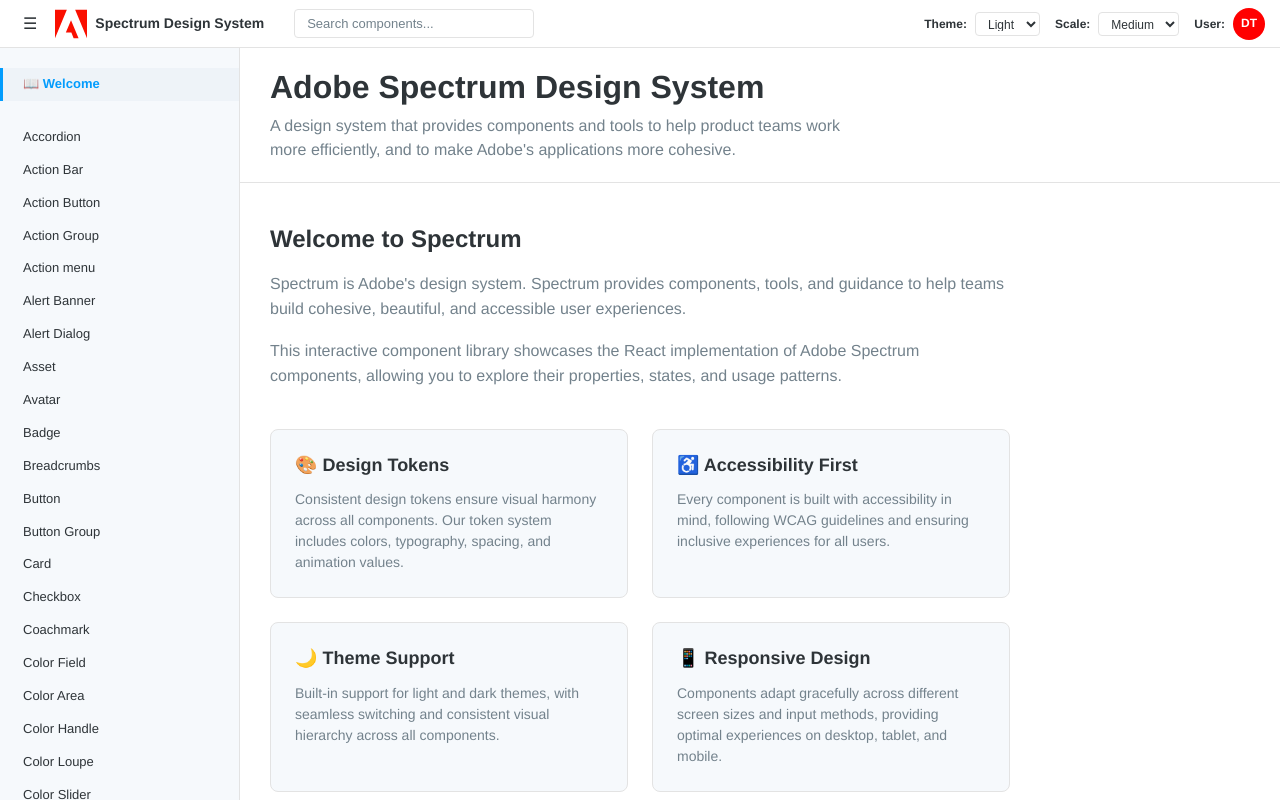
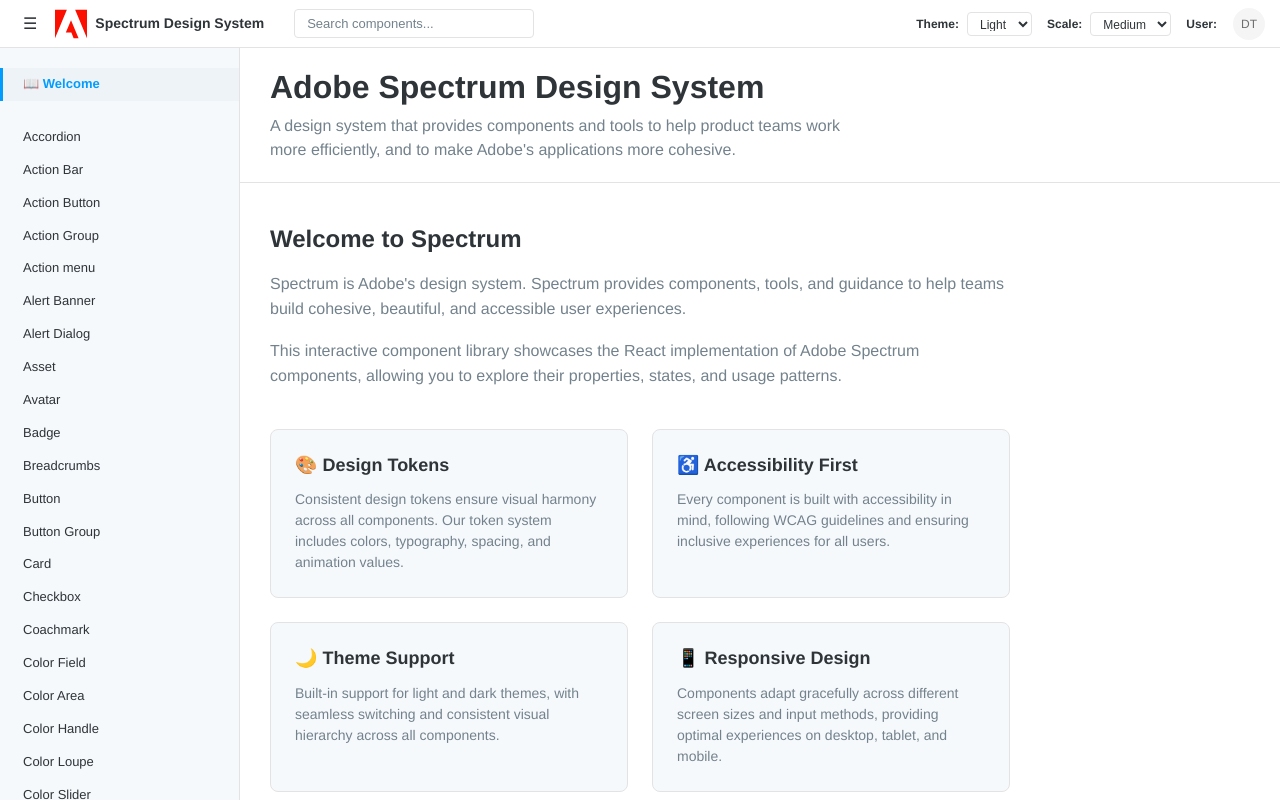
Before and after one commit to dtacci/adobe2.0_new, a React (Create React App) app: page / in a window 1280 px wide. Built offline with nearby package versions, Linux system fonts and the light colour scheme.

Commit message:
Replace hardcoded avatar with reusable Avatar component

```diff
--- a/src/App.js
+++ b/src/App.js
@@ -179,20 +179,12 @@ function App() {
 
             <div className="control-group avatar-control">
               <span className="control-label">User:</span>
-              <div style={{
-                width: '32px',
-                height: '32px',
-                borderRadius: '50%',
-                backgroundColor: 'red',
-                display: 'flex',
-                alignItems: 'center',
-                justifyContent: 'center',
-                color: 'white',
-                fontWeight: 'bold',
-                fontSize: '12px'
-              }}>
-                DT
-              </div>
+              <Avatar
+                initials="DT"
+                size="medium"
+                alt="User Avatar"
+                className="header-avatar"
+              />
             </div>
           </div>
         </header>
--- a/src/styles/App.css
+++ b/src/styles/App.css
@@ -545,3 +545,25 @@ body {
 .header-controls .spectrum-Avatar {
   margin-left: 8px;
 }
+
+.header-avatar {
+  background-color: #f5f5f5 !important; /* Adobe light gray */
+  color: #6e6e6e !important; /* Darker gray for text contrast */
+  cursor: pointer;
+  transition: all 0.2s ease;
+}
+
+.header-avatar:hover {
+  background-color: #e8e8e8 !important; /* Slightly darker on hover */
+  transform: scale(1.05);
+}
+
+/* Dark theme adjustments for header avatar */
+[data-theme="dark"] .header-avatar {
+  background-color: #3d3d3d !important; /* Dark gray for dark theme */
+  color: #d0d0d0 !important; /* Light gray text for dark theme */
+}
+
+[data-theme="dark"] .header-avatar:hover {
+  background-color: #4a4a4a !important; /* Lighter gray on hover in dark theme */
+}
```
